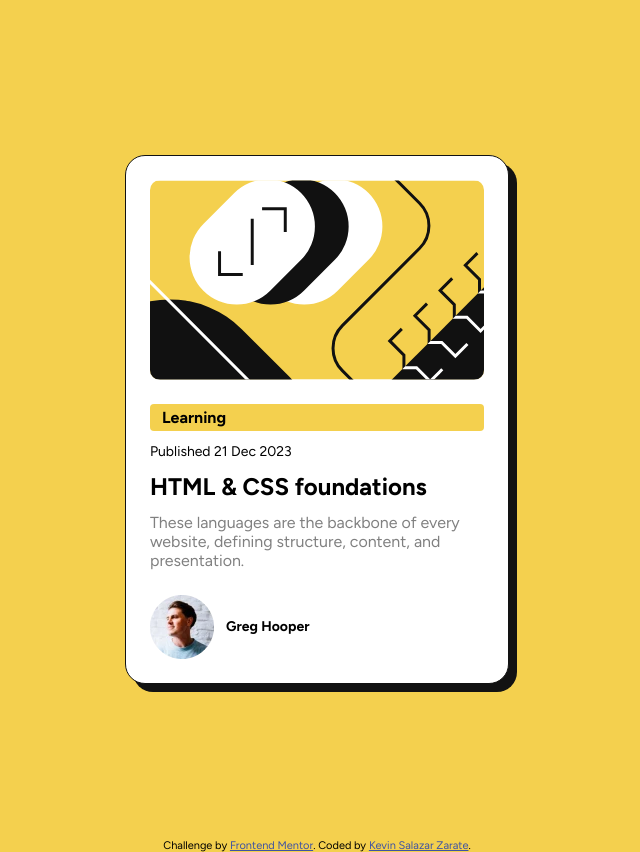
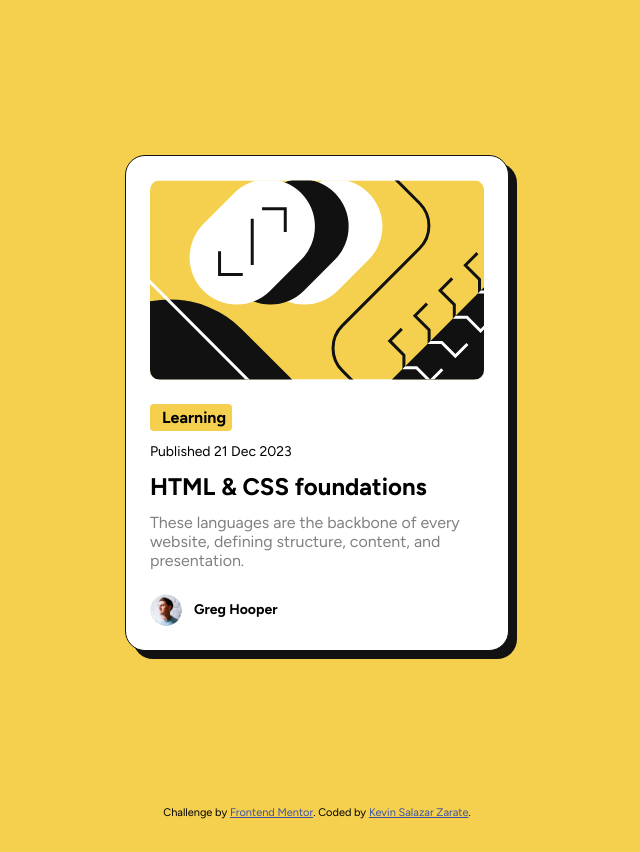
Before and after one commit to iamkevin-sz/frontendmentor, a plain HTML site: page blog-preview-card-main/index.html in a window 1280 px wide. Shown: the whole page, without its empty margins (323-963 px from the left). After the commit the page ends 819 px from the top, so only its background shows below. Drawn offline with Linux system fonts and the light colour scheme.

Commit message:
tag modificado

```diff
--- a/blog-preview-card-main/css/style.css
+++ b/blog-preview-card-main/css/style.css
@@ -51,6 +51,7 @@ body {
 .tag-learning {
   background-color: var(--Yellow);
   display:inline;
+  width: 82px;
   padding: 4px 12px;
   font-weight: 700;
   border-radius: 4px;
@@ -75,6 +76,11 @@ body {
     /* justify-content: center; */
     gap: 12px;
 }
+.avatar img{
+    width: 32px;
+    height: 32px;
+    border-radius: 50%;
+}
 
 .avatar h4{
     font-size: 14px;
```
